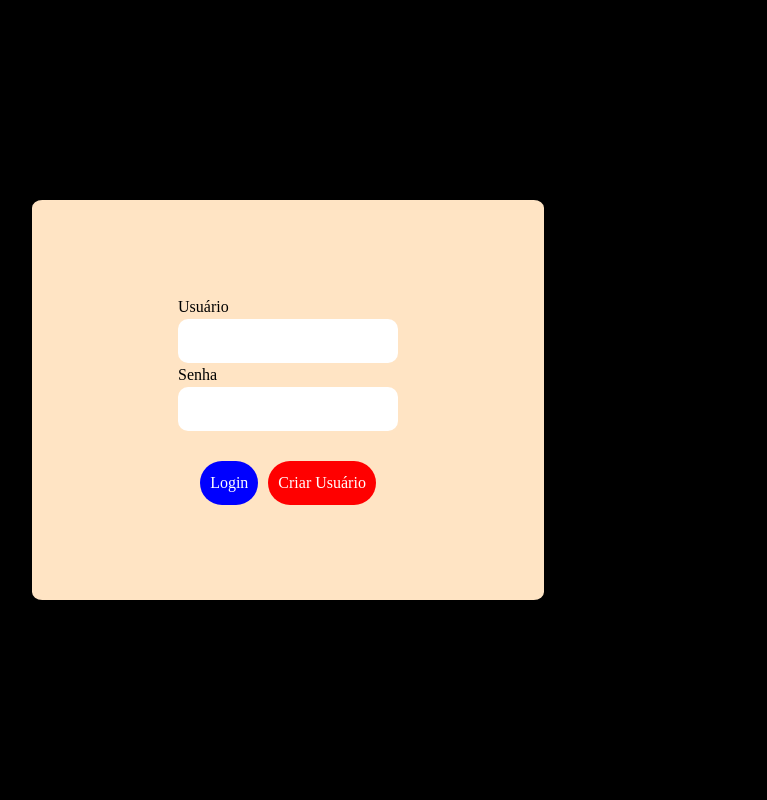
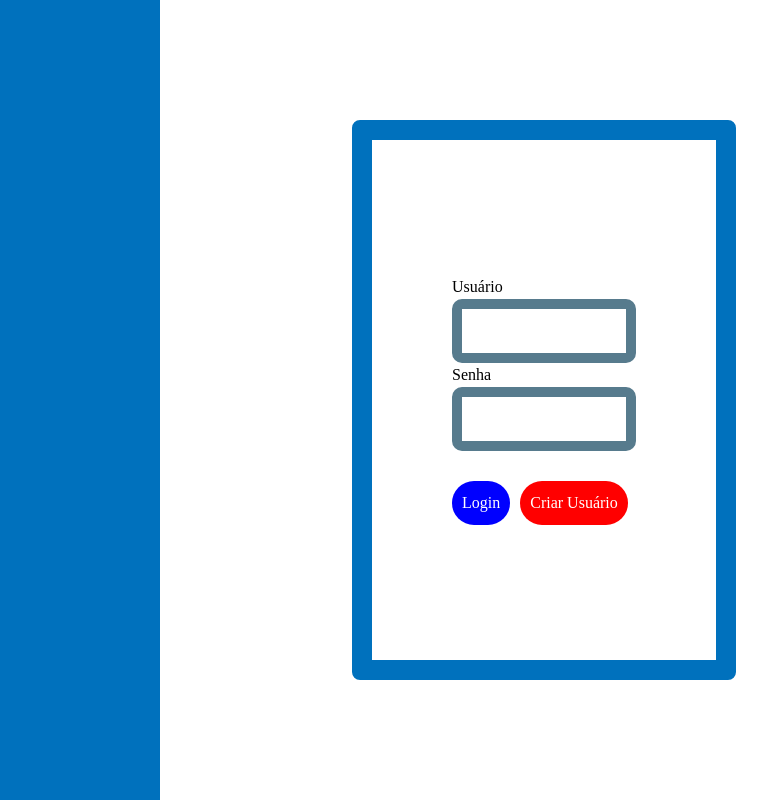
Before and after one commit to wallacevff/projeto-final-frontend, a Next.js app: page /login in a window 1280 px wide. Shown: the whole page, without its empty margins (352-1119 px from the left). Built offline with nearby package versions, Linux system fonts and the light colour scheme; a web font is replaced by a local one.

Commit message:
LoginPage

```diff
--- a/src/pages/login/Login.module.css
+++ b/src/pages/login/Login.module.css
@@ -1,45 +1,60 @@
 .LoginDiv{
     display: flex;
-    background-color: black;
+    background-color: #0071BD;
     flex: 1;
-    justify-content: center;
+    justify-content: right;
     min-height: 100vh;
     min-width: 100vw;
     align-items: center;
     max-width: max-content;
     max-height: max-content;
 }
-
+.FormRectangle{
+    border: solid;
+    border-width: 2cap;
+    border-color: #0071BD;
+    align-items: center;
+    align-content: center;
+    height: 70vh;
+    width: 30vw;
+    padding: 5rem;
+    border-radius: 0.5rem;
+}
 .FormArea{
     display: flex;
     flex-direction: column;
-    background-color: bisque;
+    background-color: #FFFFFF;
     align-items: center;
     align-content: center;
     justify-content: center;
-    min-height: 50vh;
-    min-width: 40vw;
+    min-height: 100vh;
+    min-width: 60vw;
     max-width: max-content;
     max-height: max-content;
     padding: 20px;
     /* height: 40vh; */
-    border-radius: 2%;
+    /* border-radius: 2%; */
 }
 
 .LoginDiv .FormArea .LoginForm{
     display: flex;
-    /* justify-content: center;
-    align-content: center; */
+    justify-content: center;
+    align-content: center;
     flex-direction: column;
+    justify-items: center;
     /* min-width: max-content;
     min-height: max-content; */
 }
 .LoginForm input{
+    border-style: solid;
+    border-color: #577B8D;
+    border-width: 1cap;
     padding: 10px;
     border-radius: 10px;
 }
 .ButtonGroup{
     display: flex;
+    flex-direction: column;
     flex-direction: row;
     margin-top: 30px;
 }
--- a/src/pages/login/index.tsx
+++ b/src/pages/login/index.tsx
@@ -22,10 +22,12 @@ const LoginPage = () => {
     const router = useRouter();
     return <div className={LoginCSS.LoginDiv}>
         <div className={LoginCSS.FormArea}>
+            <div className={LoginCSS.FormRectangle}>
                 <div className={LoginCSS.LoginForm}>
                     <label form="username">Usuário</label>
                     <input title="username" value={username} onChange={(e) => setUsername(e.target.value)}></input>
                 </div>
+
                 <div className={LoginCSS.LoginForm}>
                     <label form="password">Senha</label>
                     <input title="password" type="password" value={password} onChange={(e) => setPassword(e.target.value)}></input>
@@ -45,6 +47,7 @@ const LoginPage = () => {
                 </div>
             </div>
         </div>
+    </div>
 }
 
 export default LoginPage;
```
Lines whose indentation alone changed are shown as unchanged.
